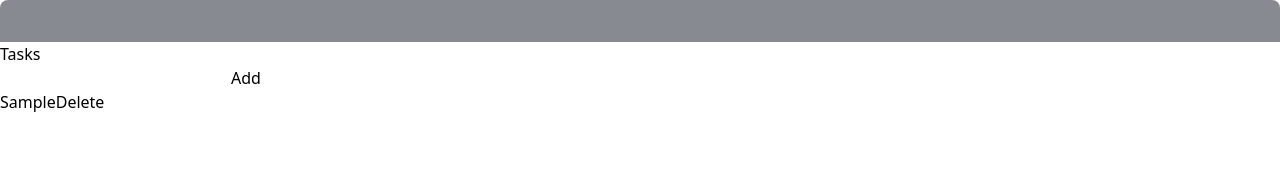
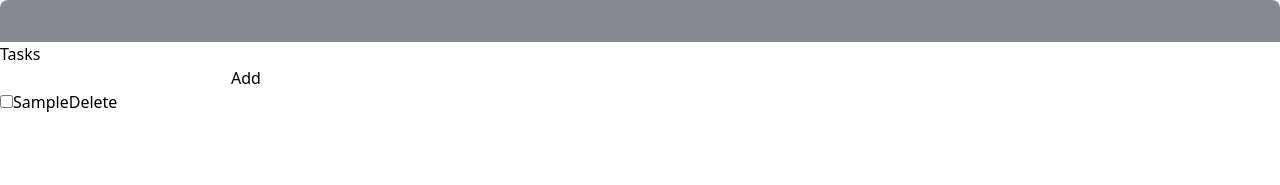
Before and after one commit to veresk-apps/tasks, a React app: page / in a window 1280 px wide. Both pictures are taken after typing "Sample" into the empty fields and a click on the button "Add". Shown: the top 185 px of the page. Built offline with nearby package versions, Linux system fonts and the light colour scheme.

Commit message:
add checkbox for each task

```diff
--- a/package.json
+++ b/package.json
@@ -46,6 +46,7 @@
     "typescript": "^5.6.2"
   },
   "dependencies": {
+    "clsx": "^2.1.1",
     "react": "^18.3.1",
     "react-dom": "^18.3.1"
   }
--- a/src/components/tasks/TaskCreator.tsx
+++ b/src/components/tasks/TaskCreator.tsx
@@ -6,7 +6,7 @@ export function TaskCreator() {
   return (
     <form
       onSubmit={(event) => {
-        event.preventDefault()
+        event.preventDefault();
         addTask();
       }}
     >
--- a/src/components/tasks/TaskList.tsx
+++ b/src/components/tasks/TaskList.tsx
@@ -3,15 +3,16 @@ import { TaskListItem } from "./TaskListItem";
 import { useTasks } from "./TaskModel";
 
 export function TaskList() {
-  const { tasks, removeTask } = useTasks();
+  const { tasks, removeTask, toggleCompleted } = useTasks();
   return (
     <ul>
       {[
-        ...tasks.map(({ text }, index) => (
+        ...tasks.map((task, index) => (
           <TaskListItem
-            key={text + index}
-            text={text}
+            key={task.text + index}
+            task={task}
             onRemove={() => removeTask(index)}
+            toggleCompleted={() => toggleCompleted(index)}
           />
         )),
       ]}
--- a/src/components/tasks/TaskListItem.tsx
+++ b/src/components/tasks/TaskListItem.tsx
@@ -1,16 +1,31 @@
-import React from 'react';
+import clsx from "clsx";
+import React, { useState } from "react";
+import { Task } from "./types";
 
 export function TaskListItem({
-    text,
+  task,
   onRemove,
+  toggleCompleted
 }: {
-    text: string;
+  task: Task;
   onRemove: () => void;
+  toggleCompleted: () => void;
 }) {
   return (
     <li className="m-4">
-        <span>{text}</span>
-        <button className="mx-2 border-2 border-black rounded-md px-1 text-sm" onClick={onRemove}>Delete</button>
+      <input
+        className="mx-1"
+        type="checkbox"
+        checked={task.completed}
+        onChange={toggleCompleted}
+      />
+      <span className={clsx({ "line-through": task.completed })}>{task.text}</span>
+      <button
+        className="mx-2 border-2 border-black rounded-md px-1 text-sm"
+        onClick={onRemove}
+      >
+        Delete
+      </button>
     </li>
   );
 }
--- a/src/components/tasks/TaskModel.tsx
+++ b/src/components/tasks/TaskModel.tsx
@@ -1,6 +1,10 @@
-import React, { createContext, PropsWithChildren, useContext, useState } from "react";
+import React, {
+  createContext,
+  PropsWithChildren,
+  useContext,
+  useState,
+} from "react";
 import { Task, TaskModel } from "./types";
-
 
 export function useTasks() {
   return useContext(TaskModelContext);
@@ -18,8 +22,8 @@ const TaskModelContext = createContext<TaskModel>({
   setDraft: () => {},
   addTask: () => {},
   removeTask: () => {},
+  toggleCompleted: () => {},
 });
-
 
 function useTaskModel(): TaskModel {
   const [tasks, setTasks] = useState<Array<Task>>([]);
@@ -32,16 +36,36 @@ function useTaskModel(): TaskModel {
     setDraft,
     addTask,
     removeTask,
+    toggleCompleted,
   };
 
   function addTask() {
     if (!draft) return;
 
-    setTasks((tasks) => [...tasks, { text: draft }]);
+    setTasks((tasks) => [...tasks, createNewTask(draft)]);
     setDraft("");
   }
 
   function removeTask(index: number) {
     setTasks((tasks) => tasks.filter((_, i) => i != index));
   }
+
+  function toggleCompleted(index: number) {
+    setTasks((tasks) =>
+      tasks.map((task, idx) => {
+        if (idx == index) {
+          return {
+            ...task,
+            completed: !task.completed,
+          };
+        } else {
+          return task;
+        }
+      })
+    );
+  }
 }
+
+function createNewTask(text: string): Task {
+  return { text, completed: false };
+}
--- a/src/components/tasks/types.ts
+++ b/src/components/tasks/types.ts
@@ -1,6 +1,7 @@
 
 export interface Task {
   text: string;
+  completed: boolean;
 }
 
 export interface TaskModel {
@@ -10,4 +11,5 @@ export interface TaskModel {
     setDraft: (draft: string) => void;
     addTask: () => void;
     removeTask: (index: number) => void;
+    toggleCompleted: (index: number) => void;
   }
```
Also changed, not shown: 2 other files (tests, documents, lock files or other folders). Lines whose indentation alone changed are shown as unchanged.
